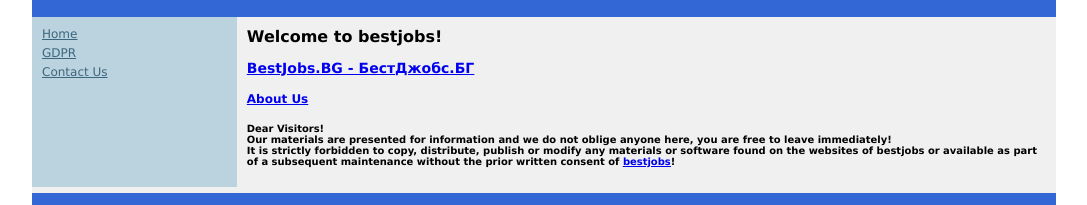
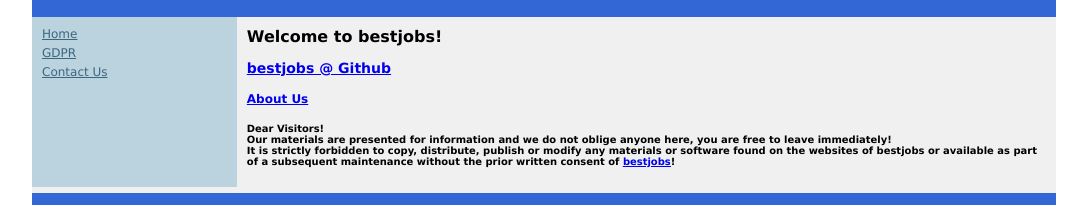
Before and after one commit to bestjobs/bestjobs.github.io, a plain HTML site: page index.html in a window 1280 px wide. Shown: the part 60-265 px from the top of the page, without its empty margins (96-1183 px from the left). Drawn offline with Linux system fonts and the light colour scheme.

Commit message:
Update index.html

```diff
--- a/index.html
+++ b/index.html
@@ -38,7 +38,7 @@
             <div class="content">
                 <section>
                     <h2 title="Welcome to bestjobs">Welcome to bestjobs!</h2>
-                    <p><h3><a href="https://bestjobs.github.io/" title="BestJobs.BG - БестДжобс.БГ">BestJobs.BG - БестДжобс.БГ</a></h3></p>
+                    <p><h3><a href="https://bestjobs.github.io/" title="bestjobs">bestjobs @ Github</a></h3></p>
 					<p><h4><a href="https://bestjobs.github.io/about.html" title="About">About Us</a></h4></p>
         <p><h5 title="Dear Visitors!
 Our materials are presented for information and we do not oblige anyone here, you are free to leave immediately! It is strictly forbidden to copy, distribute, publish or modify any materials or software found on the websites of bestjobs or available as part of a subsequent maintenance without the prior written consent of mobikom.bg!">Dear Visitors!<br />
```
